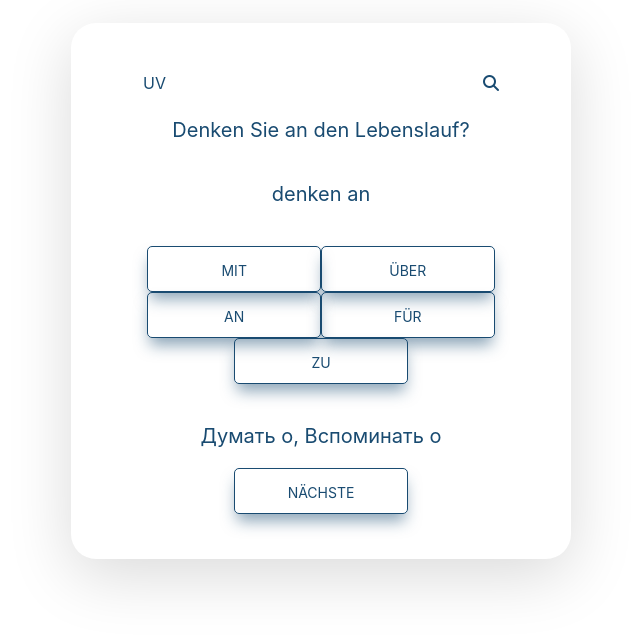
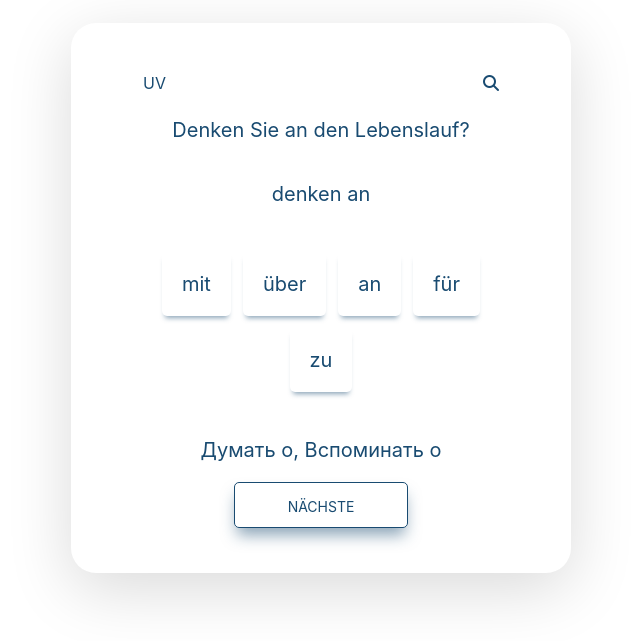
Before and after one commit to dimarique/irregular_deutsch, a plain HTML site: page verbs_prep.html in a window 1280 px wide. Shown: the part 105-746 px from the top of the page, without its empty margins (319-959 px from the left). Drawn offline with Linux system fonts and the light colour scheme.

Commit message:
styling buttons after replacement

```diff
--- a/style.css
+++ b/style.css
@@ -123,6 +123,7 @@ a {
 	display: flex;
 	flex-direction: column;
 	justify-content: space-between;
+	width: 100%;
 }
 
 .beispil {}
@@ -133,19 +134,34 @@ a {
 	display: flex;
 	flex-wrap: wrap;
 	justify-content: center;
+	width: 100%;
 
 }
 
 .prepWrapper>a {
 
-	cursor: pointer;
-	padding: 1em;
-	margin: .3em;
-	box-shadow: 0px 5px 5px -3px hsla(206, 64%, 27%, 0.5);
-	border-radius: 5px;
+	/*
+	 *cursor: pointer;
+	 *padding: 1em;
+	 *margin: .3em;
+	 *box-shadow: 0px 5px 5px -3px hsla(206, 64%, 27%, 0.5);
+	 *border-radius: 5px;
+	 */
 }
 
 .prepositions {}
+
+.prep {
+
+	font-variant: normal;
+	padding: 1em;
+	margin: .3em;
+	width: auto;
+	border-radius: 5px;
+	text-align: center;
+	border: none;
+	box-shadow: 0px 5px 5px -3px hsla(206, 64%, 27%, 0.5)
+}
 
 .translate {
 
```
